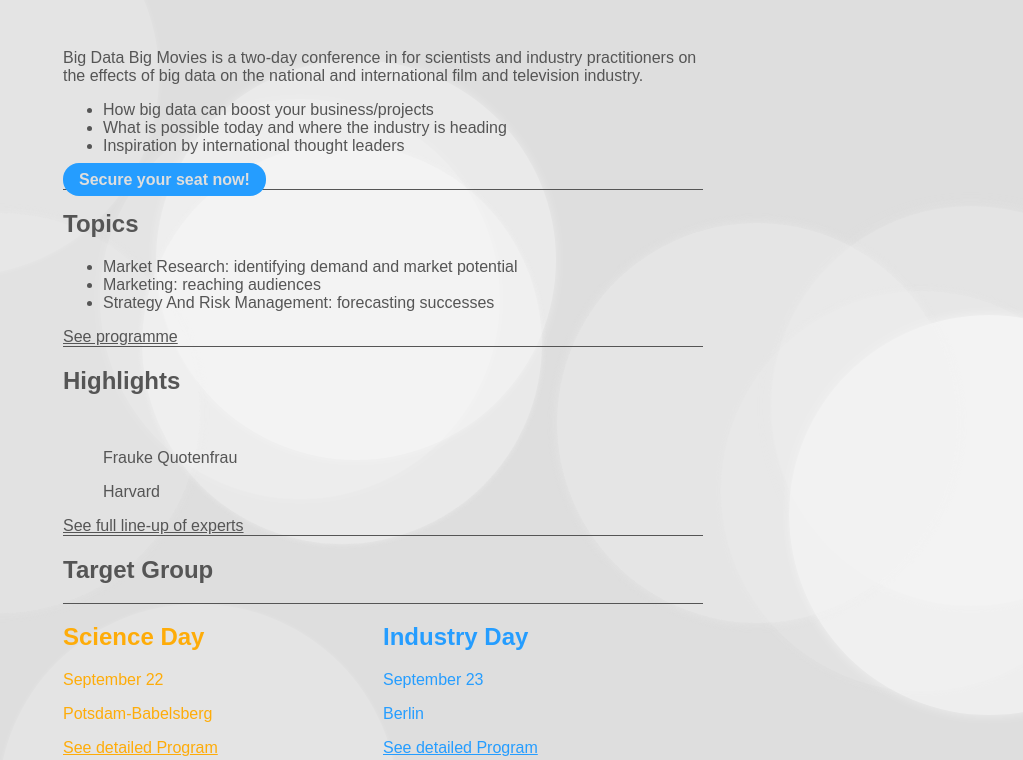
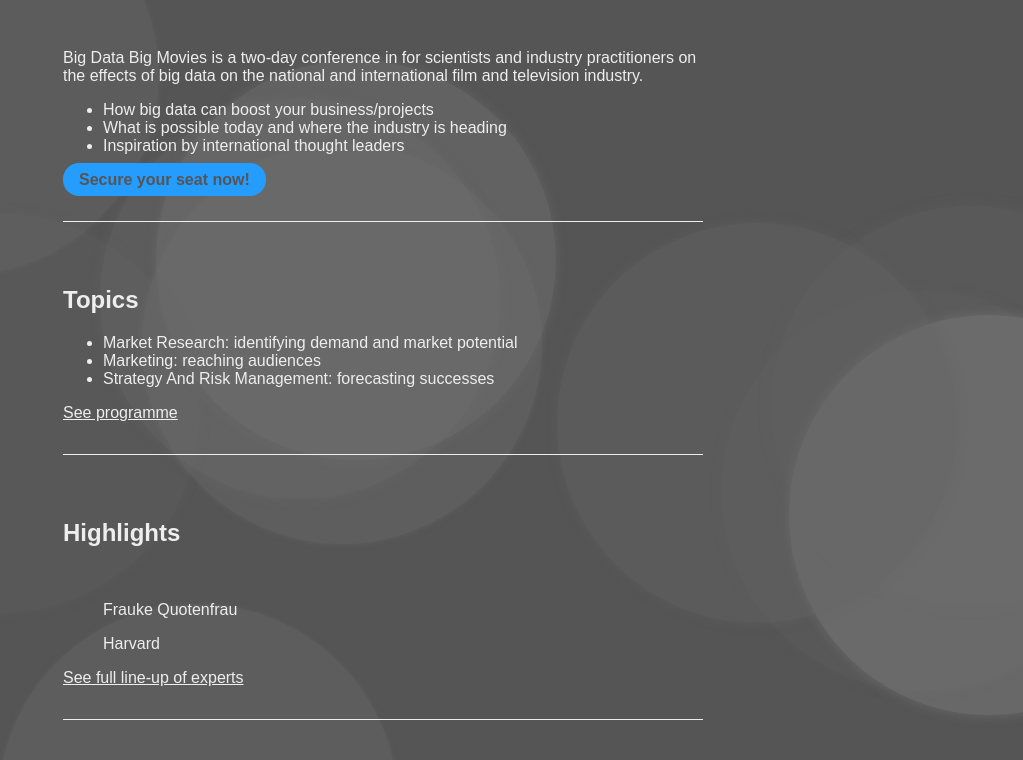
Before and after one commit to MrLoh/bigdatabigmovies, a website: page index.html in a window 1280 px wide. Shown: the part 185-945 px from the top of the page, without its empty margins (257-1280 px from the left). Drawn offline with Linux system fonts and the light colour scheme.

Commit message:
dark design

```diff
--- a/css/main.scss
+++ b/css/main.scss
@@ -1,10 +1,23 @@
-$lightgray: #DEDEDE;
+// $lightgray: #DEDEDE;
+// $gray: #555;
+$lightgray: #555;
+$gray: #EEE;
+
 $orange: #FEAC09;
 $blue: #259DFF;
-$gray: #555;
+
 $pagewidth: 40rem;
+
 $scfont: "ff-meta-sc-web-pro", sans-serif;
 $font: "ff-meta-web-pro", sans-serif;
+
+@mixin clearfix() {
+	&:after {
+		content: "";
+		display: table;
+		clear: both;
+	}
+}
 
 html, body {
 	padding:0;
@@ -97,6 +110,9 @@ main {
 	section {
 		position: relative;
 		border-bottom: 1px solid $gray;
+		padding-bottom: 2rem;
+		margin-bottom: 4rem;
+		@include clearfix();
 	}
 	ul.portraits {
 		list-style-type: none;
--- a/js/movingbubbles.js
+++ b/js/movingbubbles.js
@@ -15,7 +15,7 @@ var bubbleOptions = {
 	hueRand        : 20,    //The hue variance
 	saturation     : 0,    //The saturation
 	saturationRand : 0,    //The saturation variance
-	light          : 95,    //The lightness
+	light          : 40,    //The lightness
 	lightRand      : 10,    //The lightness variance
 	opacityFactor  : 2,     //What Math.random() opacity should be divided by
 	minOpacity     : 0.2,   //The minimum opacity
@@ -150,21 +150,17 @@ Bubble.prototype.create = function() {
  */
 Bubble.prototype.move = function() {
 	//If out of the window bounds recreate the bubble
-	if(this.x + this.diam < 0 || this.x > window.innerWidth ||
-	   this.y + this.diam < 0 || this.y - this.diam > window.innerHeight) {
+	if(this.x + this.diam < 0 || this.x > window.innerWidth || this.y + this.diam < 0 || this.y - this.diam > window.innerHeight) {
 		this.create();
 	} else {
 		//Set opacity
 		if(this.time < 11) this.e.style.opacity = (this.time / 10);
-
 		//Change position
 		this.x += this.xVel;
 		this.y += this.yVel;
-
 		//Set the position via CSS
 		this.e.style.left = Math.floor(this.x) + "px";
 		this.e.style.top = Math.floor(this.y) + "px";
-
 		//Increment counter
 		this.time++;
 	}
```
Also changed, not shown: css/main.min.css.
